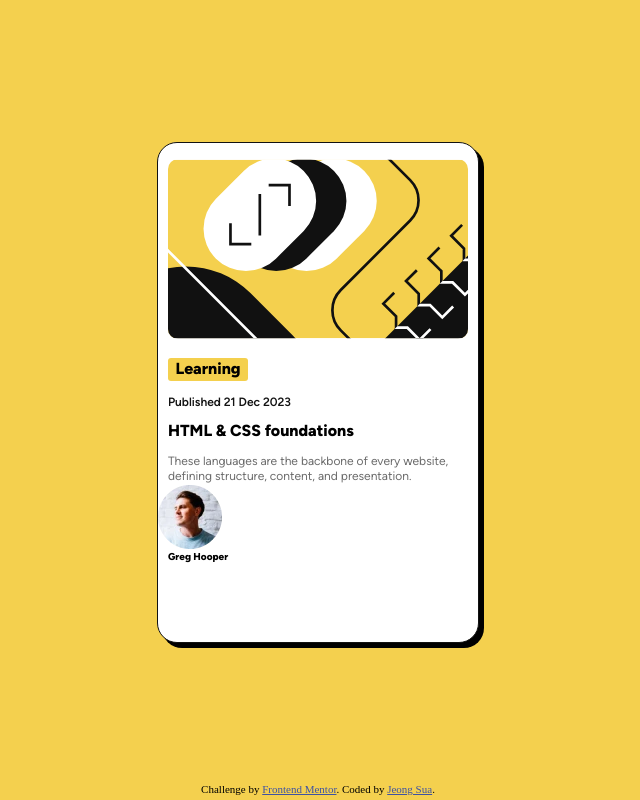
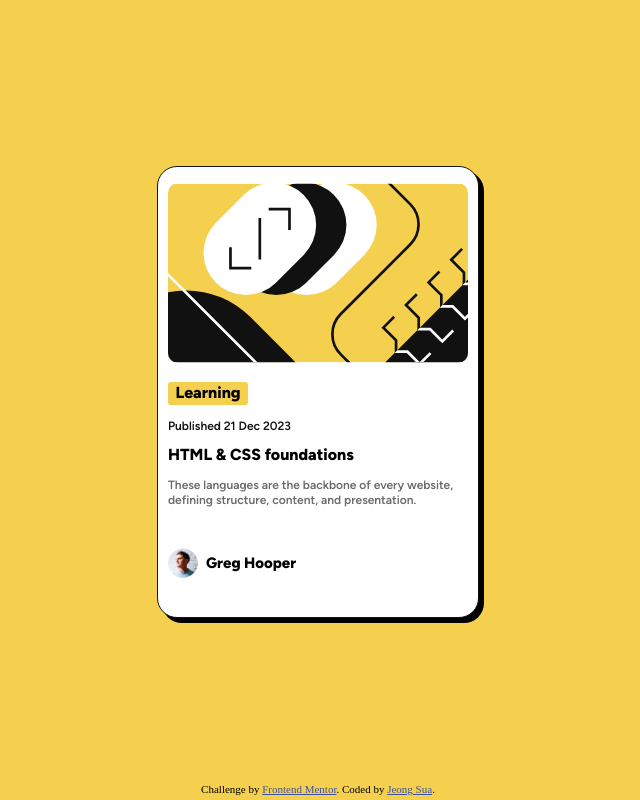
Before and after one commit to SuaJeong-winter/FEM-02-blog-preview-card, a plain HTML site: page index.html in a window 1280 px wide. Shown: the whole page, without its empty margins (322-962 px from the left). Drawn offline with nearby package versions, Linux system fonts and the light colour scheme.

Commit message:
style: Update and review. Donegit add .

```diff
--- a/index.html
+++ b/index.html
@@ -45,12 +45,14 @@
           These languages are the backbone of every website, defining structure,
           content, and presentation.
         </p>
-        <img
-          src="./assets/images/image-avatar.webp"
-          alt="profile image"
-          class="profile"
-        />
-        <p class="author">Greg Hooper</p>
+        <a href="#" class="author-profile">
+          <img
+            src="./assets/images/image-avatar.webp"
+            alt="profile image"
+            class="profile"
+          />
+          <span class="author">Greg Hooper</span>
+        </a>
       </article>
     </main>
     <footer class="attribution">
--- a/style.css
+++ b/style.css
@@ -56,7 +56,7 @@ article {
   box-shadow: 5px 5px 0 0 black;
   border-radius: 20px;
   width: 320px;
-  height: 499px;
+  height: 450px;
 }
 
 .thumbnail {
@@ -80,6 +80,11 @@ p {
   font-family: "FigtreeExtraBold";
 }
 
+.tags:hover {
+  background-color: var(--gray500);
+  color: var(--yellow);
+}
+
 .postedDate {
   font-family: "Figtree";
   color: var(--gray950);
@@ -100,9 +105,29 @@ h1 {
   font-size: 12px;
   line-height: 15px;
   margin-top: 15px;
+  font-weight: 600;
+}
+
+.author-profile {
+  text-decoration: none;
+  display: inline-flex;
+  height: 50px;
+  margin-left: 10px;
+  margin-top: 30px;
+  align-items: center;
+}
+
+.profile {
+  width: 30px;
+  height: 30px;
+  border-radius: 50%;
 }
 
 .author {
   font-family: "FigtreeExtraBold";
-  font-size: 10px;
+  font-size: 15px;
+  text-decoration: none;
+  color: black;
+  line-height: 1;
+  margin-left: 8px;
 }
```
Also changed, not shown: 1 other file.
